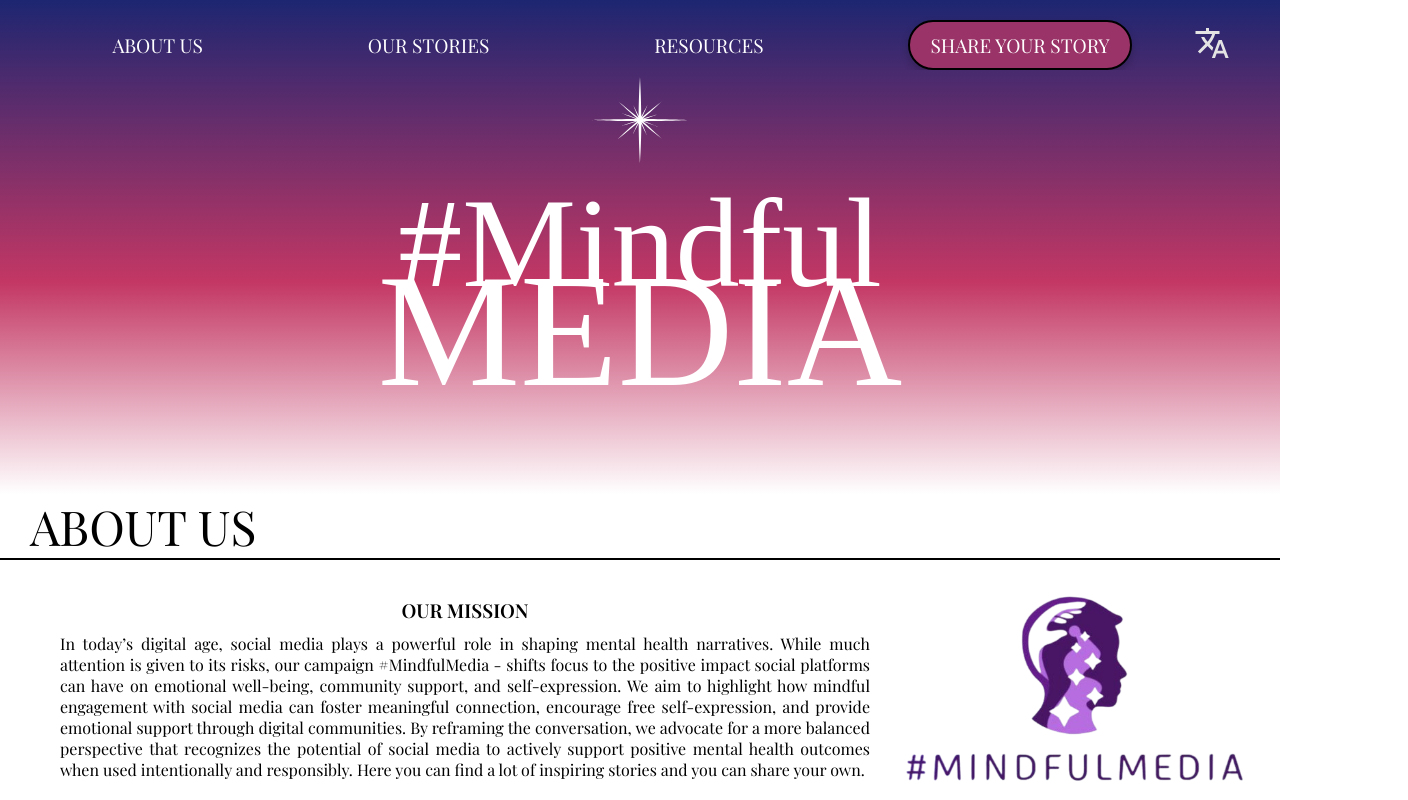
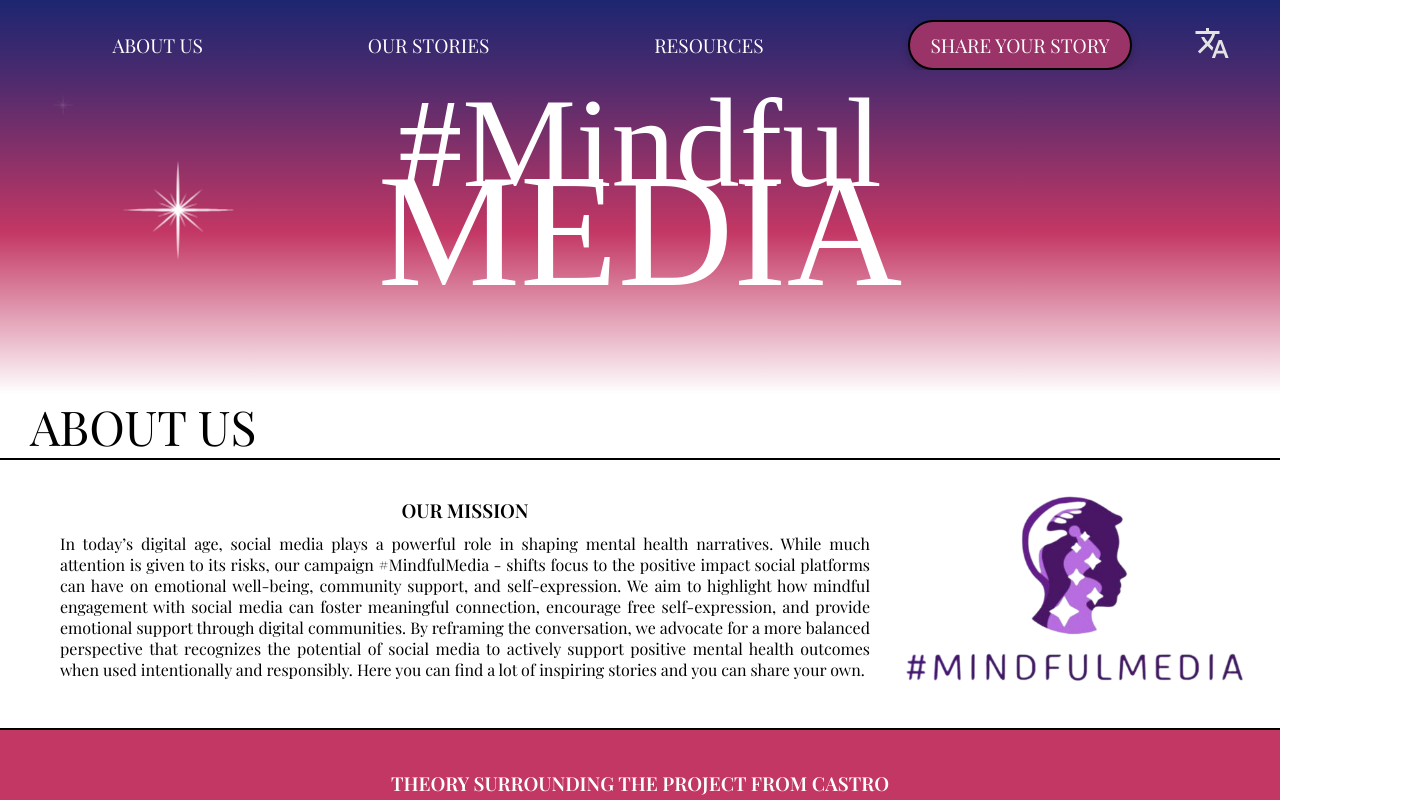
Before and after one commit to Xelo04/Mindful-Media, a React (Vite) app: page / in a window 1280 px wide. Shown: the top 800 px of the page, 1408 px wide, since content can reach past the window. Built offline with nearby package versions, Linux system fonts and the light colour scheme; a web font is replaced by a local one.

Commit message:
Refactor PoppingStar component and enhance About page with animated stars

```diff
--- a/src/components/popping-star/PoppingStar.tsx
+++ b/src/components/popping-star/PoppingStar.tsx
@@ -1,34 +1,20 @@
-import React, { useEffect, useState } from "react";
 import "./poppingStar.scss";
 
-interface PoppingStarProps {
-  width?: number;
-  height?: number;
-}
+const ANIMATION_DURATION = 1.5; // sekundy
 
-const PoppingStar: React.FC<PoppingStarProps> = ({
-  width = 100,
-  height = 100,
-}) => {
-  const [pop, setPop] = useState(false);
+const PoppingStar = ({ width = 50, height = 50, delayPercent = 0 }) => {
+  const delaySeconds = (delayPercent / 100) * ANIMATION_DURATION;
 
-  useEffect(() => {
-    const interval = setInterval(() => {
-      setPop(true);
-      setTimeout(() => setPop(false), 500);
-    }, 1500);
-
-    return () => clearInterval(interval);
-  }, []);
+  const style = {
+    width,
+    height,
+    animationDelay: `${delaySeconds}s`,
+  };
 
   return (
-    <img
-      src="star.svg"
-      alt="star"
-      className={`star ${pop ? "pop" : ""}`}
-      width={width}
-      height={height}
-    />
+    <div className="pop-star-wrapper" style={{ width, height }}>
+      <img src="/star.svg" alt="star" className="looping-pop" style={style} />
+    </div>
   );
 };
 
--- a/src/components/popping-star/poppingStar.scss
+++ b/src/components/popping-star/poppingStar.scss
@@ -1,11 +1,33 @@
-.star {
-  transition: transform 0.5s ease-out, opacity 0.5s ease-out;
-  transform: scale(1);
-  opacity: 1;
+.pop-star-wrapper {
+  display: inline-block;
+  overflow: visible;
 }
 
-.star.pop {
-  filter: invert(100%) brightness(100%) contrast(100%);
-  transform: scale(1.6);
-  opacity: 0;
+.looping-pop {
+  animation: starPopLoop 1.5s ease-in-out infinite;
+  transform-origin: center center;
+  display: block;
 }
+
+@keyframes starPopLoop {
+  0% {
+    transform: scale(0.5);
+    opacity: 0;
+  }
+  25% {
+    transform: scale(1.4);
+    opacity: 1;
+  }
+  50% {
+    transform: scale(1);
+    opacity: 1;
+  }
+  75% {
+    transform: scale(0.6);
+    opacity: 0.4;
+  }
+  100% {
+    transform: scale(0.5);
+    opacity: 0;
+  }
+}
--- a/src/pages/about/About.tsx
+++ b/src/pages/about/About.tsx
@@ -6,8 +6,13 @@ const About = () => {
   return (
     <div className="about">
       <section className="title-container">
+        <div className="star1">
+          <PoppingStar width={100} height={100} delayPercent={50} />
+        </div>
+        <div className="star2">
+          <PoppingStar />
+        </div>
         <div className="title">
-          <PoppingStar />
           <span className="ballet-font">#Mindful</span>
           <span className="oranienbaum-font">MEDIA</span>
         </div>
--- a/src/pages/about/about.scss
+++ b/src/pages/about/about.scss
@@ -28,6 +28,20 @@
         font-family: "Oranienbaum", serif;
         font-size: 10rem;
       }
+    }
+    .star1 {
+      position: absolute;
+      top: 20%;
+      left: 10%;
+      width: 100%;
+      height: 100%;
+    }
+    .star2 {
+      position: absolute;
+      top: 10%;
+      left: 3%;
+      width: 100%;
+      height: 100%;
     }
   }
 
```
Also changed, not shown: 1 other file (tests, documents, lock files or other folders).
